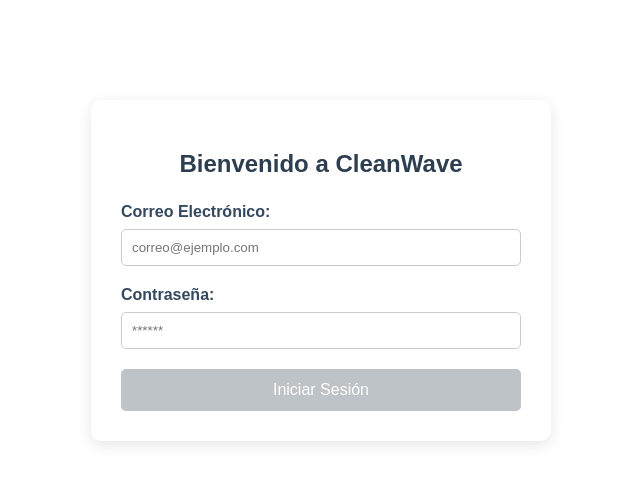
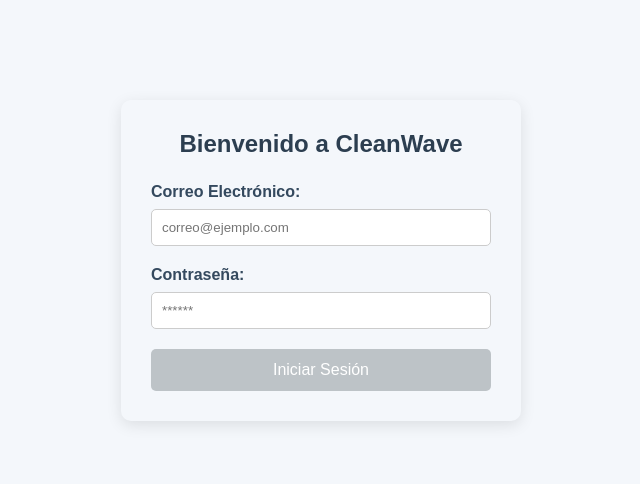
Before and after one commit to NetCore-open/NetCore-FrontEnd, an Angular app: page /login in a window 1280 px wide. Shown: the top 484 px of the page, without its empty margins (319-959 px from the left). Built offline with nearby package versions, Linux system fonts and the light colour scheme.

Commit message:
feat(shared): agregar estilos globales, componente Icon y pipe TimeAgo
Define el sistema de variables CSS de marca CleanWave (paleta, radios, sombras)
en styles.css, agrega un IconComponent con SVGs inline reutilizable y un pipe
TimeAgo en espanol para mostrar fechas relativas.

```diff
--- a/src/styles.css
+++ b/src/styles.css
@@ -1 +1,72 @@
-/* You can add global styles to this file, and also import other style files */
+:root {
+  --cw-primary: #3498db;
+  --cw-primary-dark: #2980b9;
+  --cw-primary-light: #ebf5fb;
+  --cw-accent: #1abc9c;
+  --cw-warning: #f39c12;
+  --cw-danger: #e74c3c;
+  --cw-success: #27ae60;
+
+  --cw-bg: #f4f7fb;
+  --cw-surface: #ffffff;
+  --cw-sidebar-bg: #1f2a44;
+  --cw-sidebar-bg-hover: #2b3a5e;
+  --cw-sidebar-active: #3498db;
+
+  --cw-text: #1f2a44;
+  --cw-text-muted: #6c7a96;
+  --cw-text-inverse: #ffffff;
+  --cw-border: #e3e9f2;
+
+  --cw-radius-sm: 6px;
+  --cw-radius-md: 10px;
+  --cw-radius-lg: 14px;
+
+  --cw-shadow-sm: 0 1px 3px rgba(31, 42, 68, 0.06);
+  --cw-shadow-md: 0 4px 12px rgba(31, 42, 68, 0.08);
+  --cw-shadow-lg: 0 12px 32px rgba(31, 42, 68, 0.12);
+
+  --cw-sidebar-width: 250px;
+  --cw-topbar-height: 64px;
+
+  --cw-font: 'Inter', 'Segoe UI', system-ui, -apple-system, BlinkMacSystemFont, sans-serif;
+}
+
+* {
+  box-sizing: border-box;
+}
+
+html,
+body {
+  margin: 0;
+  padding: 0;
+  height: 100%;
+  font-family: var(--cw-font);
+  background: var(--cw-bg);
+  color: var(--cw-text);
+  -webkit-font-smoothing: antialiased;
+  -moz-osx-font-smoothing: grayscale;
+}
+
+a {
+  color: inherit;
+  text-decoration: none;
+}
+
+button {
+  font-family: inherit;
+}
+
+h1,
+h2,
+h3,
+h4 {
+  margin: 0 0 12px 0;
+  color: var(--cw-text);
+  font-weight: 600;
+}
+
+p {
+  margin: 0 0 8px 0;
+  line-height: 1.5;
+}
```
Also changed, not shown: src/app/shared/components/icon/icon.ts (added, +120 -0 lines), src/app/shared/pipes/time-ago.pipe.ts (added, +37 -0 lines).
